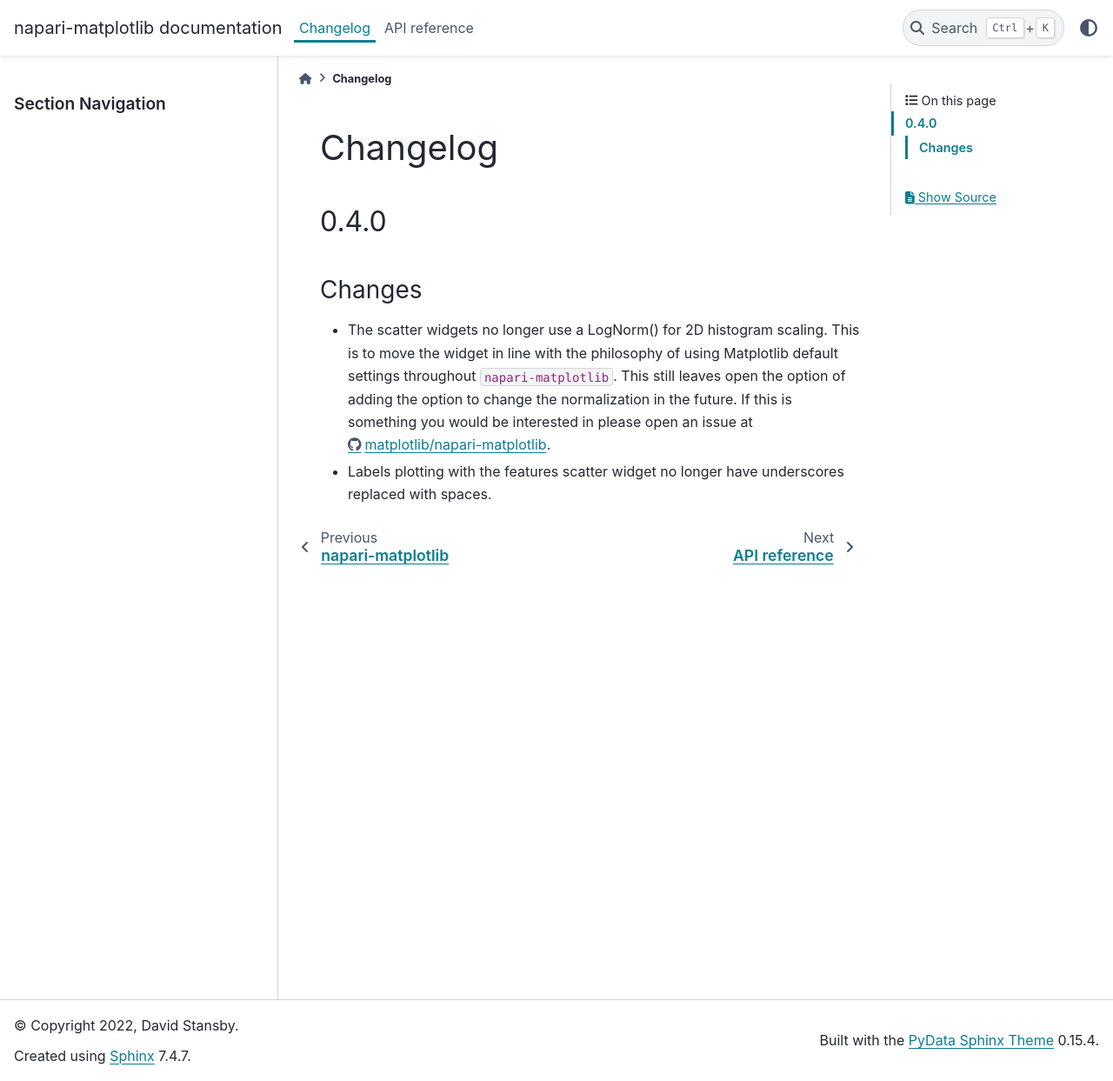
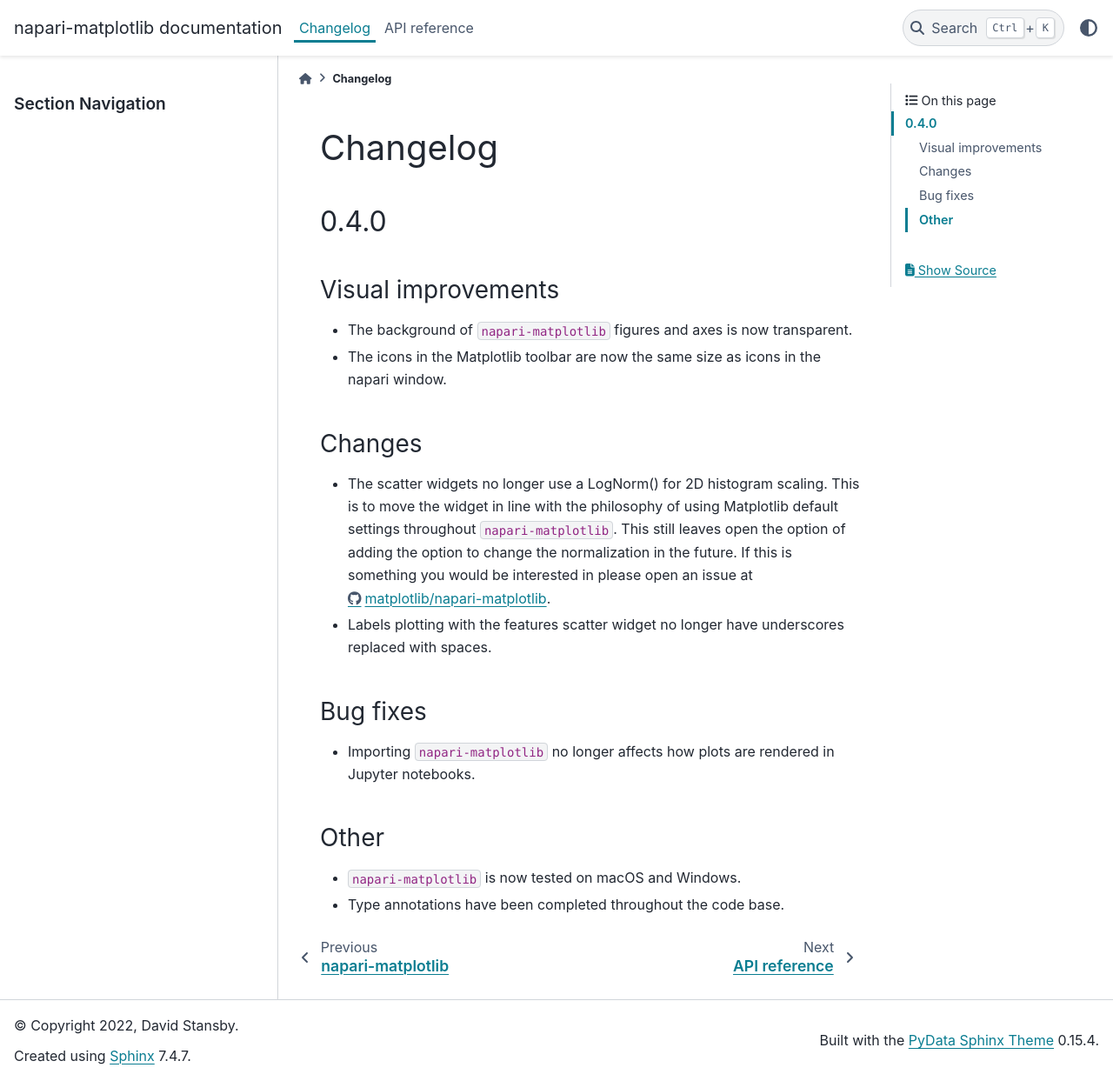
Before and after one commit to matplotlib/napari-matplotlib, a Sphinx documentation site: the page built from docs/changelog.rst, in a window 1280 px wide and 1243 px high. Shown: the whole window at 87% size. Built offline with Sphinx 7.4.7 and the PyData theme 0.15.4, drawn with Linux system fonts in a browser that asks for light colours; pages that are not in the unit, such as notebooks, are missing from menus.

Commit message:
Update changelog with existing work

```diff
--- a/docs/changelog.rst
+++ b/docs/changelog.rst
@@ -3,6 +3,11 @@ Changelog
 
 0.4.0
 -----
+
+Visual improvements
+~~~~~~~~~~~~~~~~~~~
+- The background of ``napari-matplotlib`` figures and axes is now transparent.
+- The icons in the Matplotlib toolbar are now the same size as icons in the napari window.
 
 Changes
 ~~~~~~~
@@ -13,3 +18,13 @@ Changes
   you would be interested in please open an issue at https://github.com/matplotlib/napari-matplotlib.
 - Labels plotting with the features scatter widget no longer have underscores
   replaced with spaces.
+
+Bug fixes
+~~~~~~~~~
+- Importing ``napari-matplotlib`` no longer affects how plots are rendered in
+  Jupyter notebooks.
+
+Other
+~~~~~
+- ``napari-matplotlib`` is now tested on macOS and Windows.
+- Type annotations have been completed throughout the code base.
```
